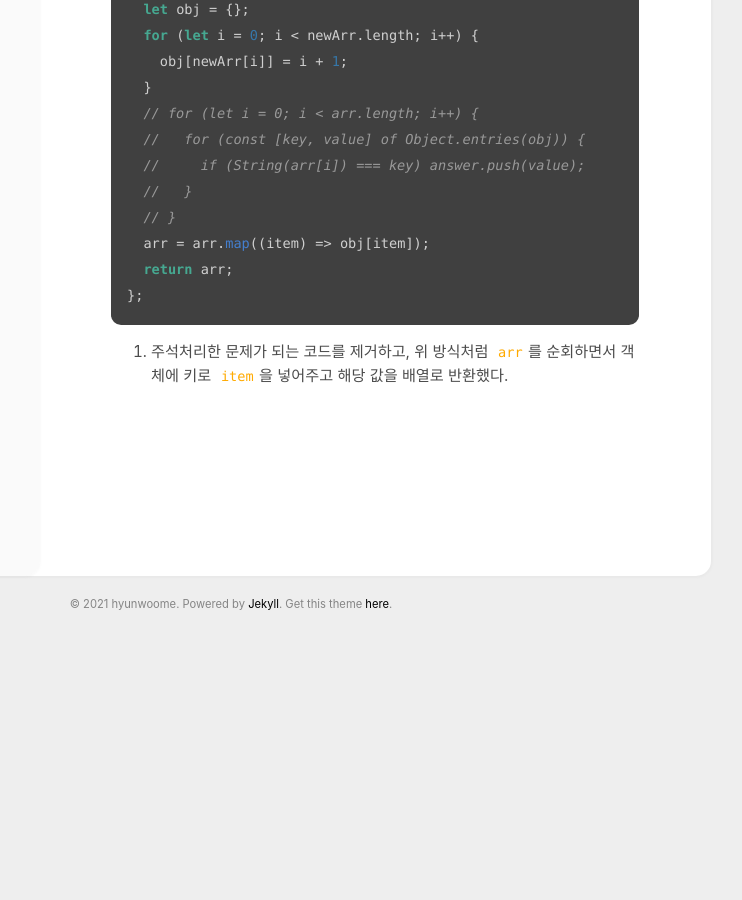
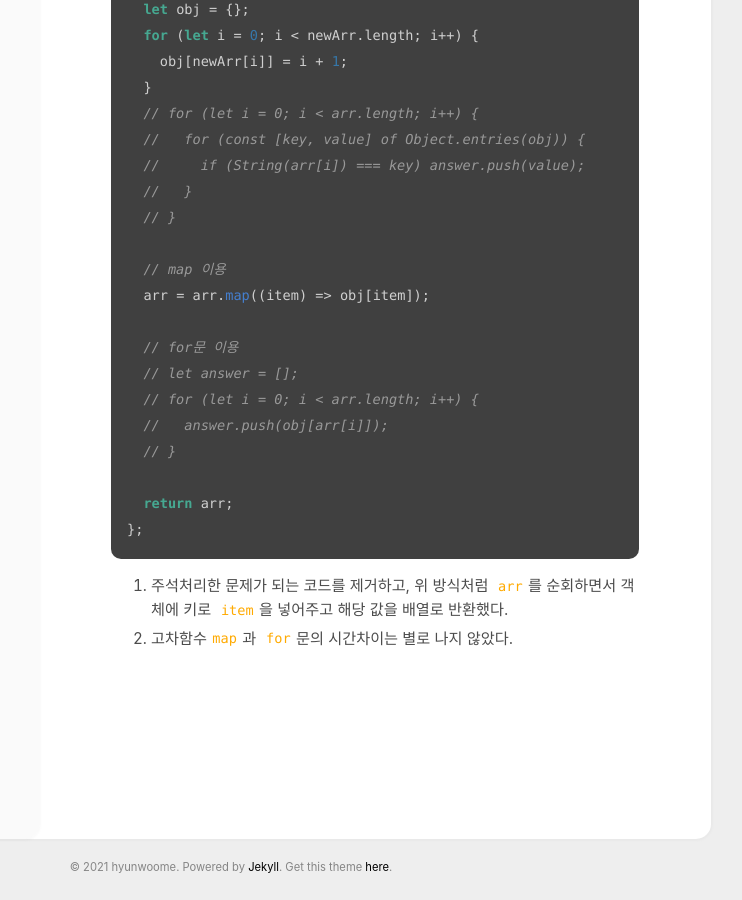
Before and after one commit to hyunwoome/hyunwoome.github.io, a Jekyll site: the page built from _posts/LeetCode/Easy/2021-06-14-1331.md, in a window 1280 px wide and 900 px high, scrolled down 1970 px. Shown: the whole window, without its empty margins (409-1151 px from the left). Built offline with Jekyll 4.4.1, drawn with Linux system fonts in a browser that asks for light colours; comment, search, counter and statistics services are not loaded; before the commit the page ends 2607 px from its top, so only the background shows below that; some of the changed text lies outside the part shown.

Commit message:
post: LeetCode 1544

````diff
--- a/_posts/LeetCode/Easy/2021-06-14-1331.md
+++ b/_posts/LeetCode/Easy/2021-06-14-1331.md
@@ -78,9 +78,19 @@ var arrayRankTransform = function (arr) {
   //     if (String(arr[i]) === key) answer.push(value);
   //   }
   // }
+
+  // map 이용
   arr = arr.map((item) => obj[item]);
+
+  // for문 이용
+  // let answer = [];
+  // for (let i = 0; i < arr.length; i++) {
+  //   answer.push(obj[arr[i]]);
+  // }
+
   return arr;
 };
 ```
 
 1. 주석처리한 문제가 되는 코드를 제거하고, 위 방식처럼 `arr`를 순회하면서 객체에 키로 `item`을 넣어주고 해당 값을 배열로 반환했다.
+2. 고차함수`map`과 `for`문의 시간차이는 별로 나지 않았다.
````
Also changed, not shown: _posts/LeetCode/Easy/2021-06-15-1544.md (added, +42 -0 lines).
